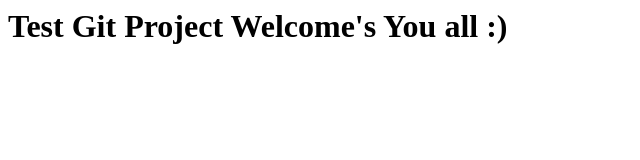
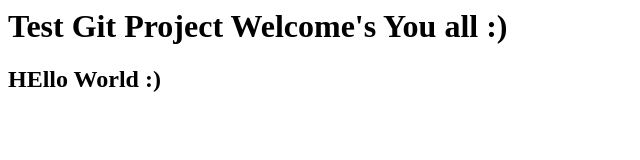
Before and after one commit to mohammedyasheer/TestGit, a plain HTML site: page index.html in a window 1280 px wide. Shown: the whole page, without its empty margins (0-640 px from the left). Drawn offline with Linux system fonts and the light colour scheme.

Commit message:
Added hello World

```diff
--- a/index.html
+++ b/index.html
@@ -4,5 +4,6 @@
     </head>
     <body>
         <h1> Test Git Project Welcome's You all :) </h1>
+        <h2> HEllo World  :) </h2>
     </body>
 </html>
```
